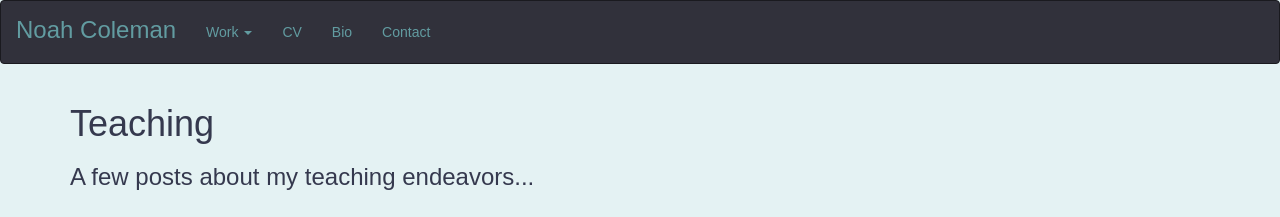
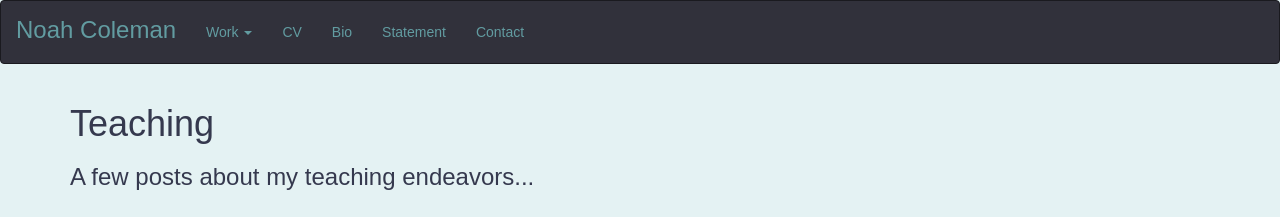
Before and after one commit to noahcoleman/tafmka-noahcoleman.github.io, a Jekyll site: the page built from Teaching/index.html, in a window 1280 px wide. Shown: the top 217 px of the page. Built offline with Jekyll 4.4.1, drawn with Linux system fonts in a browser that asks for light colours; nearby versions of some CDN libraries; Markdown is read by kramdown in place of the engine named in the settings.

Commit message:
added statement link to navbar

```diff
--- a/_includes/navbar.html
+++ b/_includes/navbar.html
@@ -22,6 +22,7 @@
       </li>
       <li><a href="/cv">CV</a></li>
       <li><a href="/bio">Bio</a></li>
+      <li><a href="/statement">Statement</a></li>
       <li><a href="/contact">Contact</a></li>
     </ul>
     <form class="navbar-form navbar-left">
```
